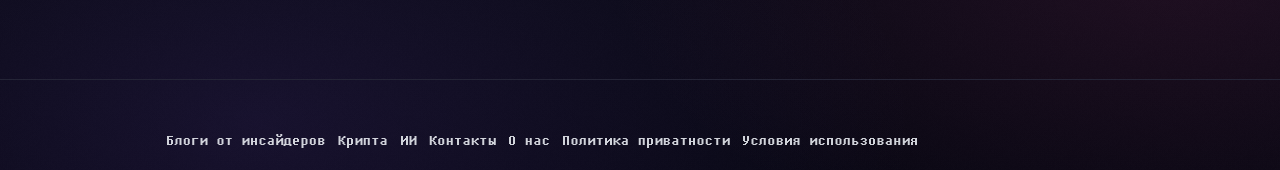
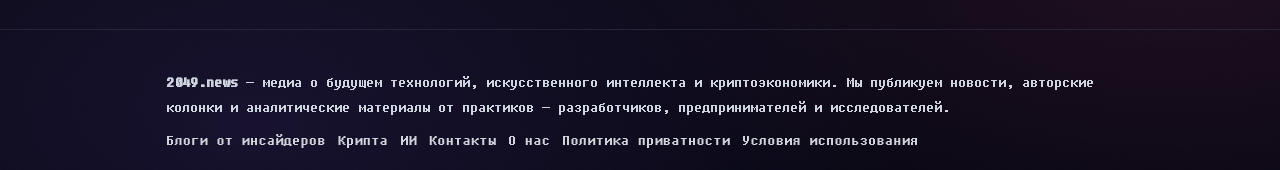
Before and after one commit to SPAMIK356/ai-aggregator, a Next.js app in the folder frontend/: page / in a window 1280 px wide. Shown: the part 612-782 px from the top of the page. Built offline with nearby package versions, Linux system fonts and the light colour scheme; no server answers.

Commit message:
Changed bottom

```diff
--- a/frontend/app/globals.css
+++ b/frontend/app/globals.css
@@ -132,6 +132,7 @@ button, .pill, input[type="button"], input[type="submit"], input[type="reset"] {
 .site-footer { margin-top: 48px; padding: 24px 0; border-top: 1px solid var(--border); }
 .footer-nav { display: flex; flex-wrap: wrap; gap: 12px; margin-top: 12px; }
 .footer-nav .nav-button { opacity: .9; }
+.footer-about { color: #cfd5df; margin: 0 0 10px; line-height: 1.55; }
 .prose blockquote {
 	margin: 12px 0;
 	padding: 10px 12px;
--- a/frontend/app/layout.tsx
+++ b/frontend/app/layout.tsx
@@ -40,7 +40,9 @@ export default function RootLayout({ children }: { children: React.ReactNode })
 				<main className="container">{children}</main>
 				<footer className="site-footer">
 					<div className="container">
-						<div id="footer-content" />
+						<p className="footer-about">
+							<strong>2049.news</strong> — медиа о будущем технологий, искусственного интеллекта и криптоэкономики. Мы публикуем новости, авторские колонки и аналитические материалы от практиков — разработчиков, предпринимателей и исследователей.
+						</p>
 						<nav className="footer-nav">
 							<a href="/columns" className="nav-button">Блоги от инсайдеров</a>
 							<a href="/news?tag=crypto" className="nav-button">Крипта</a>
```
